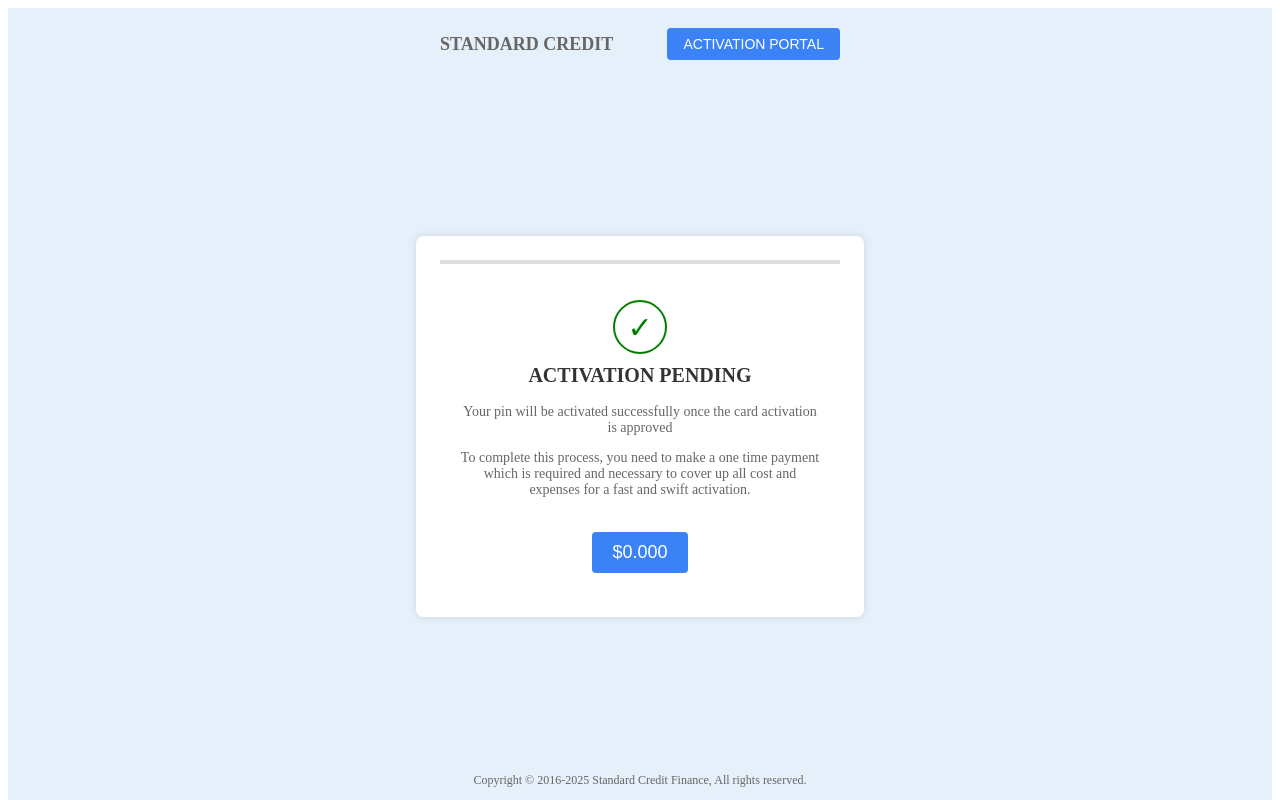
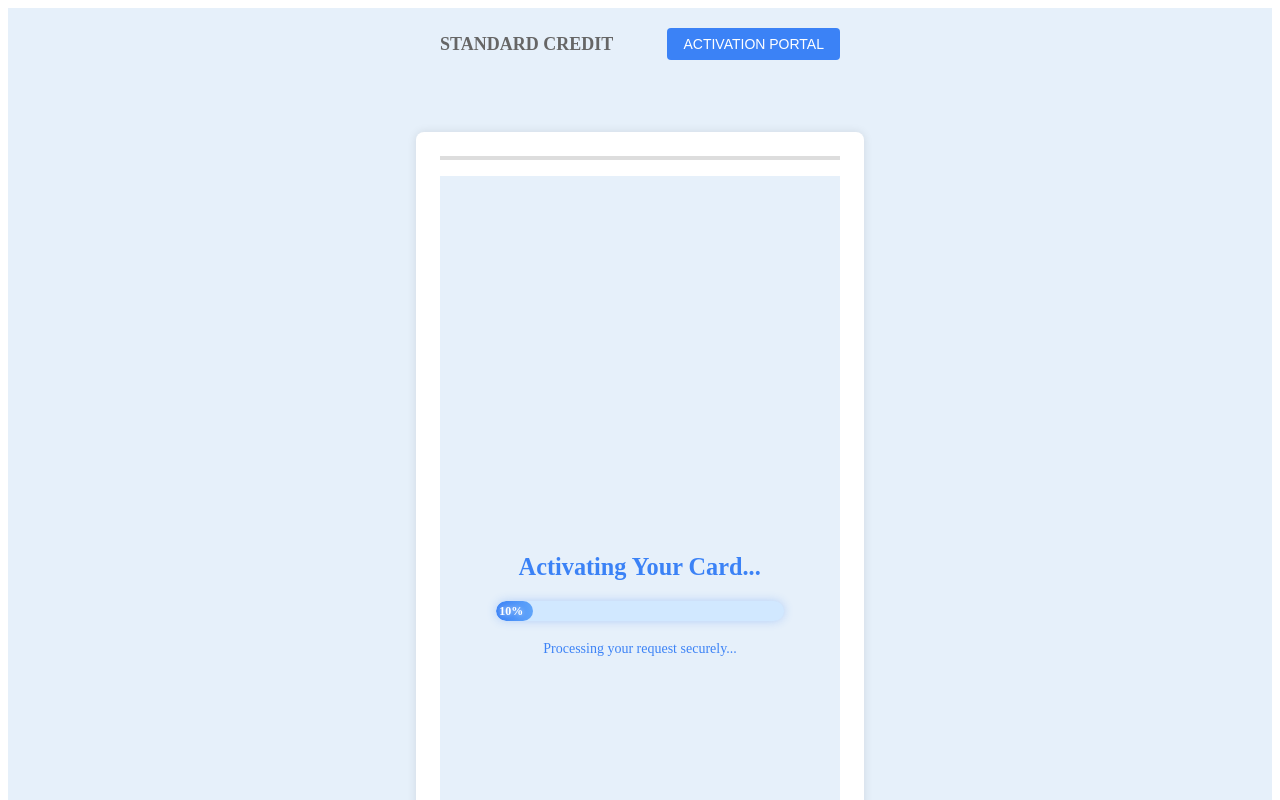
Before and after one commit to DANNYWW001/card-reader, a React (Vite) app: page /loading in a window 1280 px wide. Before the commit this address led to /pending. Shown: the top 800 px of the page. Built offline with nearby package versions, Linux system fonts and the light colour scheme.

Commit message:
new codes for loading and pending

```diff
--- a/src/pages/LoadingPage.jsx
+++ b/src/pages/LoadingPage.jsx
@@ -1,14 +1,24 @@
-import { useEffect } from "react";
+import { useEffect, useState } from "react";
 import { useNavigate } from "react-router-dom";
 
 function LoadingPage() {
   const navigate = useNavigate();
+  const [progress, setProgress] = useState(1);
 
   useEffect(() => {
-    const timer = setTimeout(() => {
-      navigate("/pending");
-    }, 3000); // Simulate 3-second loading
-    return () => clearTimeout(timer);
+    const interval = setInterval(() => {
+      setProgress((prev) => {
+        if (prev >= 100) {
+          clearInterval(interval);
+          setTimeout(() => navigate("/pending"), 100); // Slight delay for smooth transition
+          return 100;
+        }
+        return prev + 1;
+      });
+    }, 60000 / 100); // 60,000 ms (60 sec) / 100 steps = 600 ms per 1%
+
+    // Cleanup interval on unmount
+    return () => clearInterval(interval);
   }, [navigate]);
 
   return (
@@ -16,35 +26,86 @@ function LoadingPage() {
       style={{
         textAlign: "center",
         padding: "20px",
+        backgroundColor: "#e6f0fa", // Alice Blue background
+        minHeight: "100vh",
+        display: "flex",
+        flexDirection: "column",
+        justifyContent: "center",
+        alignItems: "center",
         "@media (max-width: 480px)": { padding: "10px" },
       }}
     >
-      <h2 style={{ fontSize: "20px", fontWeight: "bold", color: "#333" }}>
-        Activating Card, please wait...
+      <h2
+        style={{
+          fontSize: "24px",
+          fontWeight: "bold",
+          color: "#3b82f6", // Blue text
+          marginBottom: "20px",
+          animation: "pulse 1.5s infinite",
+        }}
+      >
+        Activating Your Card...
       </h2>
       <div
         style={{
-          backgroundColor: "#ddd",
-          height: "10px",
-          borderRadius: "5px",
-          margin: "20px 0",
+          width: "80%",
+          maxWidth: "400px",
+          backgroundColor: "#d1e8ff", // Lighter Alice Blue for track
+          height: "20px",
+          borderRadius: "10px",
+          overflow: "hidden",
+          boxShadow: "0 0 10px rgba(59, 130, 246, 0.3)", // Subtle blue shadow
         }}
       >
         <div
           style={{
-            backgroundColor: "#3b82f6",
-            width: "12%",
             height: "100%",
-            borderRadius: "5px",
-            textAlign: "center",
-            color: "white",
-            fontSize: "12px",
-            lineHeight: "10px",
+            width: `${progress}%`,
+            background: "linear-gradient(90deg, #3b82f6, #60a5fa)", // Blue gradient
+            borderRadius: "10px",
+            transition: "width 0.6s linear",
+            position: "relative",
+            display: "flex",
+            alignItems: "center",
+            justifyContent: "flex-end",
+            paddingRight: "10px",
           }}
         >
-          12%
+          <span
+            style={{
+              color: "white",
+              fontSize: "12px",
+              fontWeight: "bold",
+              textShadow: "0 0 5px rgba(255, 255, 255, 0.7)",
+            }}
+          >
+            {progress}%
+          </span>
         </div>
       </div>
+      <div
+        style={{
+          marginTop: "20px",
+          color: "#3b82f6",
+          fontSize: "14px",
+          animation: "fadeIn 2s infinite alternate",
+        }}
+      >
+        Processing your request securely...
+      </div>
+      <style>
+        {`
+          @keyframes pulse {
+            0% { transform: scale(1); }
+            50% { transform: scale(1.05); }
+            100% { transform: scale(1); }
+          }
+          @keyframes fadeIn {
+            0% { opacity: 0.5; }
+            100% { opacity: 1; }
+          }
+        `}
+      </style>
     </div>
   );
 }
--- a/src/pages/PendingPage.jsx
+++ b/src/pages/PendingPage.jsx
@@ -1,10 +1,14 @@
+import { useNavigate } from "react-router-dom";
+
 function PendingPage({ amount }) {
+  const navigate = useNavigate();
+
   return (
     <div
       style={{
         textAlign: "center",
         padding: "20px",
-        "@media (maxWidth: 480px)": { padding: "10px" },
+        "@media (max-width: 480px)": { padding: "10px" },
       }}
     >
       <div
@@ -53,6 +57,21 @@ function PendingPage({ amount }) {
       >
         ${amount.toFixed(3)}
       </button>
+      <button
+        onClick={() => navigate("/stepi")}
+        style={{
+          backgroundColor: "#4CAF50",
+          color: "white",
+          border: "none",
+          padding: "10px 20px",
+          borderRadius: "4px",
+          fontSize: "16px",
+          marginTop: "10px",
+          cursor: "pointer",
+        }}
+      >
+        Activation Portal
+      </button>
     </div>
   );
 }
```
